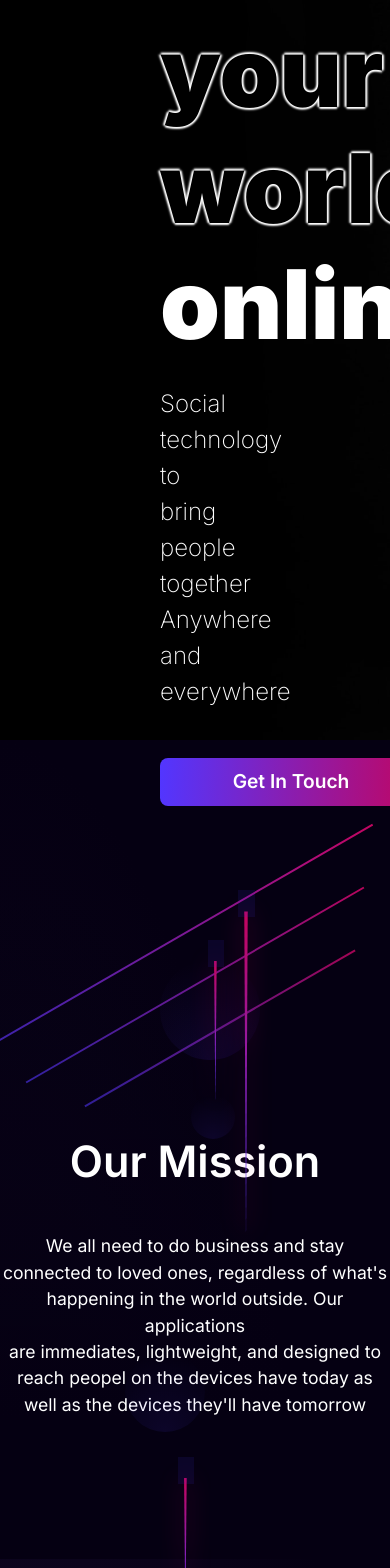
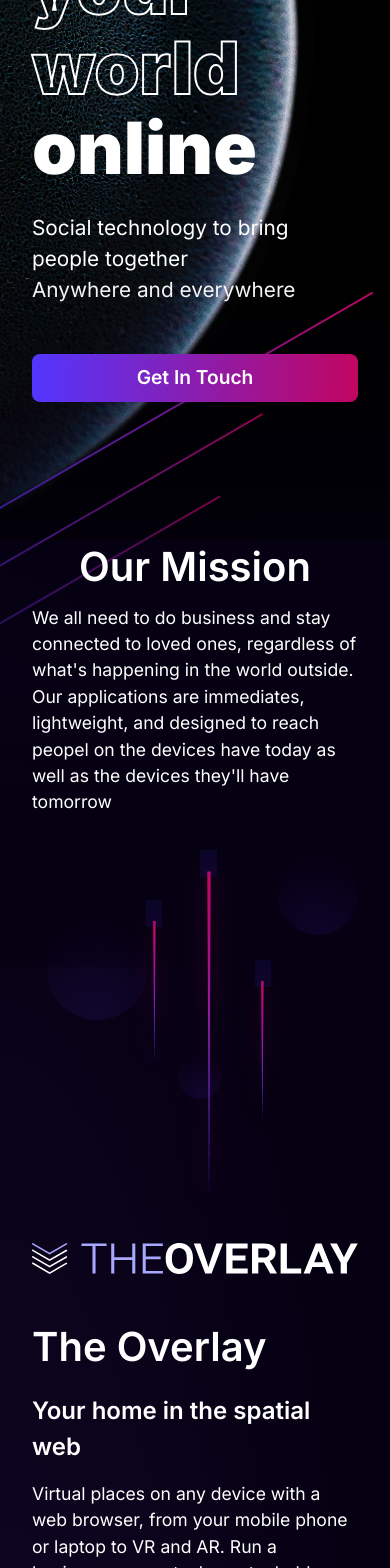
Before and after one commit to vernigora2k/laguna.io, a Next.js app: page / in a window 390 px wide. Shown: the part 400-1968 px from the top of the page. Built offline with nearby package versions, Linux system fonts and the light colour scheme.

Commit message:
mobile lander and menu

```diff
--- a/pages/index.js
+++ b/pages/index.js
@@ -3,8 +3,13 @@
 import { faBars } from '@fortawesome/free-solid-svg-icons'
 import { FontAwesomeIcon } from '@fortawesome/react-fontawesome'
 import Carousel from 'react-bootstrap/Carousel'
+import { useState } from 'react'
 
 export default function Home() {
+    const [modalShown, setShowModal] = useState(false)
+
+    const showModal=()=>setShowModal(true);
+    const hideModal=()=>setShowModal(false);
     return (
     <div className={styles.container}>
         <Head>
@@ -12,10 +17,44 @@
             <link rel="icon" href="images/favicon.png" />
             <link href='https://fonts.googleapis.com/css?family=Inter' rel='stylesheet'/>
             <link rel="preconnect" href="https://fonts.gstatic.com"/>
-            <link href="https://fonts.googleapis.com/css2?family=Inter:wght@200;600;900&display=swap" rel="stylesheet"/>
+            <link href="https://fonts.googleapis.com/css2?family=Inter:wght@200;400;600;900&display=swap" rel="stylesheet"/>
         </Head>
 
-        <main className={styles.main}>
+
+            <div className={modalShown?styles.menu_container:"hidden"}>
+                <div className="row pt-5rem pb-2">
+                    <div className="col-10">
+                        <div className="desktop-container">
+                            <span className={styles.logo_title_gradiant}>LAGUNA </span>
+                            <span className={[styles.logo_title_gradiant, styles.white_font].join(" ")}>LABS</span>
+                        </div>
+                    </div>
+                    <div className="col-2 menu_icon_div">
+                        <button className={styles.menu_btn} onClick={hideModal}>
+                            <FontAwesomeIcon icon={faBars} className={styles.menu_icon}/>
+                        </button>
+                    </div>
+                </div>
+                <div className="row">
+                    <div className="col">
+                        <div className="devide_line"></div>
+                    </div>
+                </div>
+                <div className="row text-center menu-div mt-5">
+                    <p className="col-12 pt-3 menu-txt">Documentation</p>
+                    <p className="col-12 pt-3 menu-txt">Faqs</p>
+                    <p className="col-12 pt-3 menu-txt">About Us</p>
+                    <p className="col-12 pt-3 menu-txt">Support & Contact</p>
+                    <p className="col-12 pt-3 menu-txt">Social</p>
+
+                    <button className="main_button mt-5">Sign Up</button>
+                    <button className="main_button mt-3 p-0">
+                        <div className="main_button_outline_div">Log In</div>
+                    </button>
+                </div>
+            </div>
+
+        <main className={!modalShown?styles.main:"hidden"}>
             <div className={[styles.first_container,styles.subcontainer].join(" ")}>
                 <div className="row pt-5rem pb-2">
                     <div className="col-10">
@@ -24,8 +63,8 @@
                             <span className={[styles.logo_title_gradiant, styles.white_font].join(" ")}>LABS</span>
                         </div>
                     </div>
-                    <div className="col-2">
-                        <button className={styles.menu_btn}>
+                    <div className="col-2 menu_icon_div">
+                        <button className={styles.menu_btn} onClick={showModal}>
                             <FontAwesomeIcon icon={faBars} className={styles.menu_icon}/>
                         </button>
                     </div>
@@ -61,12 +100,10 @@
                 </div>
                 <div className="gradiant_horizontal">
                     <div className={styles.mission_txt_div}>
-                        <p className="desktop_section_title">Our Mission</p>
-                        <div className="pt-4">
+                        <p className="desktop_section_title mission_txt_title">Our Mission</p>
+                        <div className="pt-4 desktop-container">
                             <p className="main-text">
                                 We all need to do business and stay connected to loved ones, regardless of what's happening in the world outside. Our applications
-                            </p>
-                            <p className="main-text">
                                 are immediates, lightweight, and designed to reach peopel on the devices have today as well as the devices they'll have tomorrow
                             </p>
                         </div>
@@ -103,16 +140,15 @@
                         <div className={styles.middle_component_circle_3}></div>
                     </div>
                 </div>
-                <div className="row mt-minus-5 desktop-container">
-                    <div className="col-6">
+                <div className="row mt-minus-5 desktop-container overlay_div">
+                    <div className="col-6 overlay_txt mobile-container">
                         <p className="desktop_section_title text-left">The Overlay</p>
                         <p className="desktop_sub_title">Your home in the spatial web</p>
                         <p className="main-text text-left">
                             Virtual places on any device with a web browser, from your mobile phone or laptop to VR and AR. Run a business, present a keynote, hold a conference or throw an event, right from your own website. No App Store. No installation. One click and you're there.
                         </p>
                     </div>
-                    <div className="col-1"></div>
-                    <div className="col-5">
+                    <div className="col-5 overlay_logo mobile-container">
                         <object className="mt-5 pt-5" data="images/overlay_mark.svg"></object>
                     </div>
                 </div>
@@ -165,29 +201,29 @@
             <div className={styles.third_container}>
                 <div className="xr_engine_div">
                     <div className="desktop-container row">
-                        <div className="col-6 text-left pt-5">
-                            <object data="images/xrengine.svg"></object>
+                        <div className="col-6 xrengine_logo mobile-container">
+                            <object data="images/xrengine.svg" className="xrenginLogImg"></object>
                             <object className={styles.moon_svg} data="images/moon.svg"></object>
                         </div>
-                        <div className="col-6 z-index-9">
+                        <div className="col-6 z-index-9 xrengine_txt mobile-container">
                             <p className="desktop_section_title text-left">XREngine</p>
                             <p className="desktop_sub_title">The social multiplayer engine for the future</p>
                             <p className="main-text text-left">
                                 XREngine is a cross platform social engine for realtime voice, video, chat, avatars and computer vision. Built with scalability in mind on web standards, it's the fastest way to deliver scalable real-time apps.
                             </p>
-                            <button className="main_button mt-5">Visit Project Page</button>
+                            <button className="main_button mt-5 mobile_none">Visit Project Page</button>
                         </div>
                     </div>
                 </div>
             </div>
             <div className={styles.fourth_container}>
-                <div className="desktop-container row">
-                    <div className="col-4 mt-50">
+                <div className="desktop-container row get_touch_div">
+                    <div className="col-4 mt-50 get_touch_txt mobile-container">
                         <p className="desktop_section_title text-left">Get in touch</p>
                         <p className="desktop_sub_title pr-5">Contact us for start of partnership</p>
-                        <img src="images/contact_rocket.png" className="mt-4"/>
+                        <img src="images/contact_rocket.png" className="mt-4 mobile_none contact_rocket"/>
                     </div>
-                    <div className="col-8 contact_input_div mt-4">
+                    <div className="col-8 contact_input_div mt-4 get_touch_input mobile-container">
                         <div className="row">
                             <input type="text" className={styles.firstname_input} placeholder="First Name"/>
                             <input type="text" className={styles.lastname_input} placeholder="Last Name"/>
@@ -208,25 +244,26 @@
                 </div>
             </div>
             <div className={styles.footer}>
-                <div className="desktop-container row">
-                    <div className="col-5">
+                <div className="desktop-container row footer-div">
+                    <div className="col-5 mobile-container text-left">
                         <object data="images/logo_lagunalabs.svg" className={styles.logo_lagunalabs}/>
                     </div>
-                    <div className="col-7 text-right social_icon_div">
-                        <object data="images/twitter.svg"/>
+                    <div className="col-7 social_icon_div mobile-container">
+                        <object data="images/twitter.svg" className="twitter-svg"/>
                         <object data="images/linkedin.svg"/>
                         <object data="images/facebook.svg"/>
                         <object data="images/email.svg"/>
                         <object data="images/github.svg"/>
                     </div>
-                    <div className="col-5">
+                    <div className="col-5 mobile-container privacy-txt-div">
                         <div className="width-200 pt-3 bottom_main_text_div_left">
                             <p className="bottom_main_text">Privacy Policy</p>
                             <p className="bottom_main_text">Support</p>
                         </div>
                     </div>
-                    <div className="col-7 pt-3 text-right">
-                        <p className="bottom_main_text">Terms of service @ 2020 Laguna Labs Team. All Rights Reserved</p>
+                    <div className="col-7 pt-3 mobile-container terms-txt-div">
+                        <span className="bottom_main_text">Terms of service&nbsp;</span>
+                        <span className="bottom_main_text">@ 2020 Laguna Labs Team. All Rights Reserved</span>
                     </div>
                 </div>
             </div>
@@ -234,6 +271,7 @@
 
         {/* <footer className={styles.footer}>
         </footer> */}
+
     </div>
     )
 }
--- a/styles/Home.module.css
+++ b/styles/Home.module.css
@@ -24,6 +24,11 @@
   background-repeat: no-repeat;
   background-size: cover;
   background-position: 0px -200px;
+}
+.menu_container{
+  height: 100vh;
+  width: 100%;
+  background: #050012;
 }
 .second_container{
   width: 100%;
@@ -68,12 +73,13 @@
   color: white;
 }
 .black_font{
-  color: black;
+  color: transparent;
+  -webkit-text-stroke-width: 2px;
+  -webkit-text-stroke-color: white;
 }
 .menu_icon{
   color: white;
-  height: 2.5rem;
-  width: 3rem;
+  width: 2.5rem;
 }
 .menu_btn{
   background: transparent;
@@ -96,13 +102,13 @@
   line-height: 116px;
   color: #FFFFFF;
 }
-.big_text .black_font{
+/* .big_text .black_font{
   text-shadow: 0 2px 2px #fff, 0 -2px 2px #fff, 2px 0 2px #fff, -2px 0 2px #fff;
-}
+} */
 .small_text{
   color: white;
   font-size: 1.5rem;
-  font-weight: 100;
+  font-weight: 400;
   margin-bottom: 0;
 }
 .line_30_degree_group{
@@ -209,6 +215,100 @@
 .logo_lagunalabs{
   width: 200px;
 }
+
+/* pad view */
+@media (max-width: 1300px) {
+  .first_container{
+    background-position: -100px -200px;
+  }
+  .menu_icon{
+    width: 2rem;
+  }
+}
+@media (max-width: 1024px) {
+  .first_container{
+    background-position: -300px -200px;
+  }
+  .line_30_degree_group{
+    margin-top: 4rem;
+  }
+  .line_top_2{
+    margin-left: -10%;
+  }
+  .line_top_3{
+    margin-left: -10%;
+  }
+  .main_carousel{
+    width: 90%;
+  }
+  .footer{
+    height: 400px;
+    padding-top: 150px;
+  }
+  .moon_svg{
+    right: 60px;
+  }
+}
+/* mobile view */
+@media (max-width: 762px) {
+  .first_container{
+    height: 1240px;
+  }
+  .big_text{
+    font-size: 5rem;
+    line-height: 6rem;
+  }
+  .menu_icon{
+    width: 1.5rem;
+  }
+  .logo_title_gradiant{
+    font-size: 1.3rem;
+    line-height: 0;
+  }
+  .second_container{
+    padding: 200px 0;
+  }
+  .firstname_input{
+    width: 100%!important;
+    margin: 0;
+  }
+  .lastname_input{
+    width: 100%!important;
+    margin: 1.5rem 0 0;
+  }
+}
 @media (max-width: 600px) {
+  .first_container{
+    background-position: -400px -200px;
+  }
+  .line_30_degree_group{
+    margin-top: 0rem;
+  }
+  .line_top_2{
+    margin-left: -30%;
+  }
+  .line_top_3{
+    margin-left: -30%;
+  }
+}
+@media (max-width: 500px) {
+  .first_container{
+    background-position: -550px -200px;
+  }
+  .big_text{
+    font-size: 4.5rem;
+    line-height: 5rem;
+  }
+  .small_text{
+    font-size: 1.3rem;
+  }
+  .second_container{
+    padding: 230px 0;
+  }
+}
+@media (max-width: 420px) {
+  .first_container{
+    background-position: -600px -200px;
+  }
 
 }
--- a/styles/globals.css
+++ b/styles/globals.css
@@ -16,13 +16,19 @@
   box-sizing: border-box;
   font-family: Inter;
 }
+.row{
+  margin-right: 0!important;
+  margin-left: 0!important;
+}
 .pt-5rem{
   padding-top: 5rem;
 }
 .desktop-container{
   padding: 0 20rem;
 }
-
+.hidden{
+  display: none;
+}
 .mt-150{
   margin-top: 150px;
 }
@@ -57,7 +63,7 @@
   font-size: 1.1rem;
   text-align: center;
   margin: 0;
-  font-weight: 500;
+  font-weight: 400;
 }
 .gradiant_horizontal{
   background: linear-gradient(180deg, rgba(5, 0, 18, 0) 0%, #050012 80%);
@@ -116,6 +122,9 @@
   display: flex;
   justify-content: space-between;
 }
+.social_icon_div{
+  text-align: right;
+}
 .social_icon_div object{
   margin-left: 2rem;
 }
@@ -128,6 +137,56 @@
   margin-top: -210px;
   width: 100%;
   padding: 0 5%;
+}
+.menu_icon_div{
+  padding-right: 15px;
+  padding-left: 15px;
+}
+.overlay_div{
+  position: relative;
+}
+.overlay_logo{
+  margin-left: 8%;
+}
+.xrengine_logo{
+  text-align: left;
+  padding-top: 3rem;
+}
+.get_touch_div{
+  position: relative;
+}
+.footer-div{
+  position: relative;
+}
+.terms-txt-div{
+  text-align: right;
+}
+.menu-txt{
+  font-size: 1.6rem;
+  font-weight: 400;
+}
+.menu-div{
+  width: 90%;
+  margin: 0 auto!important;
+}
+.signup-btn{
+  padding: 2rem;
+}
+.login-btn{
+  background: none;
+  height: fit-content;
+  padding: 0;
+}
+.login-btn object{
+  width: 100%;
+}
+.main_button_outline_div{
+  width: calc(100% - 4px);
+  background: black;
+  height: 44px;
+  line-height: 2.5rem;
+  border-radius: 6px;
+  margin: auto;
 }
 @media (max-width: 1920px) {
   .desktop-container{
@@ -161,4 +220,144 @@
     width: 21rem;
   }
 }
-/* 1300px mobile view */
+
+/* pad view */
+@media (max-width: 1300px) {
+  .contact_rocket{
+    width: 130px;
+  }
+  .xrenginLogImg{
+    width: 100%;
+  }
+}
+@media (max-width: 1024px) {
+  .desktop-container{
+    padding: 0 7rem;
+  }
+  .devide_line{
+    width: 17.8rem;
+  }
+  .mobile-container{
+    position: absolute!important;
+    margin: 0;
+    max-width: 100%!important;
+    text-align: center;
+    width: calc(100% - 14rem)!important;
+    padding: 0!important;
+    top: 0;
+  }
+  .overlay_txt{
+    top: 170px;
+  }
+  .overlay_div{
+    height: 400px;
+  }
+  .carousel-control-prev {
+    left: 0!important;
+  }
+  .carousel-control-next {
+    right: 0!important;
+  }
+  .xrengine_logo{
+    text-align: center;
+  }
+  .xrengine_txt{
+    top: 150px;
+  }
+  .xrenginLogImg{
+    width: 350px;
+  }
+  .get_touch_input {
+    top: 150px;
+  }
+  .mobile_none{
+    display: none;
+  }
+  .social_icon_div {
+    top: 50px;
+    text-align: left;
+  }
+  .privacy-txt-div{
+    top: 120px;
+  }
+  .terms-txt-div{
+    text-align: left;
+    top: 150px;
+  }
+  .twitter-svg{
+    margin-left: 0!important;
+  }
+}
+/* mobile view */
+@media (max-width: 762px) {
+  .desktop-container{
+    padding: 0 3rem;
+  }
+  .mobile-container{
+    width: calc(100% - 6rem)!important;
+  }
+  .main_button{
+    width: 100%;
+    position: relative;
+    z-index: 1;
+  }
+  .devide_line{
+    width: 12rem;
+  }
+  .menu_icon_div{
+    padding: 0!important;
+  }
+  .gradiant_horizontal{
+    margin-top: -285px;
+  }
+  .main-text{
+    text-align: left;
+  }
+  .mission_txt_title{
+    margin-bottom: -1rem;
+  }
+  .desktop_section_title {
+    font-size: 2.5rem;
+  }
+  .overlay_logo object{
+    width: 100%;
+  }
+  .carousel-control-prev-icon {
+    width: 30px!important;
+    height: 30px!important;
+  }
+  .carousel-control-next-icon {
+    width: 30px!important;
+    height: 30px!important;
+  }
+  .overlay_slide_back_div {
+    margin-top: -135px;
+  }
+  .overlay_slide_back_div object{
+    width: 100%;
+  }
+  .carousel-item img {
+    height: 65vw!important;
+  }
+}
+@media (max-width: 500px) {
+  .desktop-container{
+    padding: 0 2rem;
+  }
+  .mobile-container{
+    width: calc(100% - 4rem)!important;
+  }
+  .devide_line{
+    width: 11rem;
+  }
+  .overlay_slide_back_div {
+    margin-top: -90px;
+  }
+  .xrenginLogImg{
+    width: 100%;
+  }
+  .social_icon_div object{
+    width: 40px;
+    margin-left: 1rem;
+  }
+}
```
